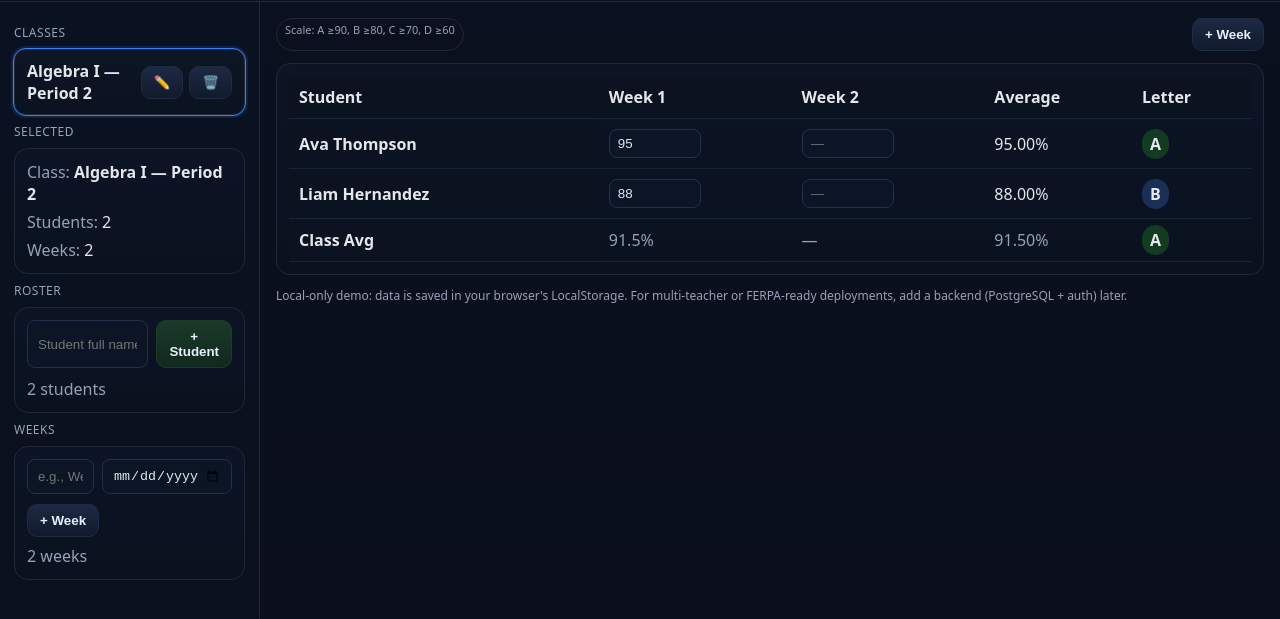
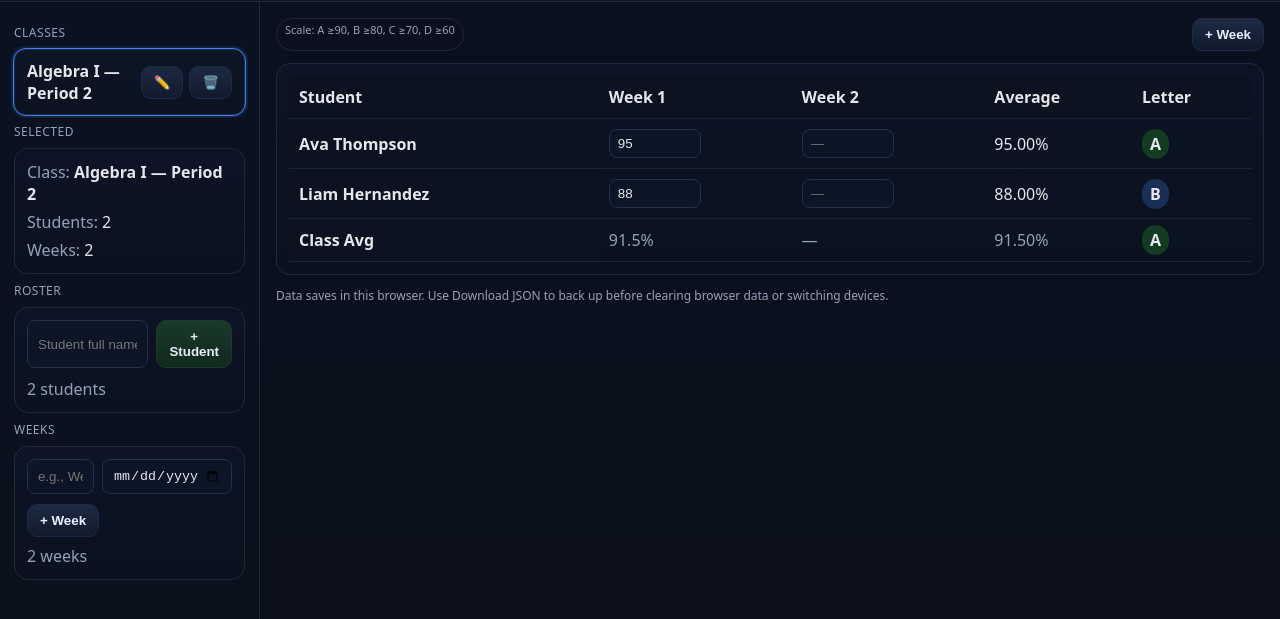
Before and after one commit to danielsoto-microsoft/opengrade, a plain HTML site: page index.html in a window 1280 px wide. Shown: the part 63-682 px from the top of the page. Drawn offline with Linux system fonts and the light colour scheme.

Commit message:
Update index.html

```diff
--- a/index.html
+++ b/index.html
@@ -109,7 +109,7 @@
       <div class="card">
         <table class="grid" id="gradeGrid" aria-label="Gradebook table"></table>
       </div>
-      <div class="footer">Local-only demo: data is saved in your browser's LocalStorage. For multi-teacher or FERPA-ready deployments, add a backend (PostgreSQL + auth) later.</div>
+      <div class="footer">Data saves in this browser. Use Download JSON to back up before clearing browser data or switching devices.</div>
     </main>
   </div>
 
```
